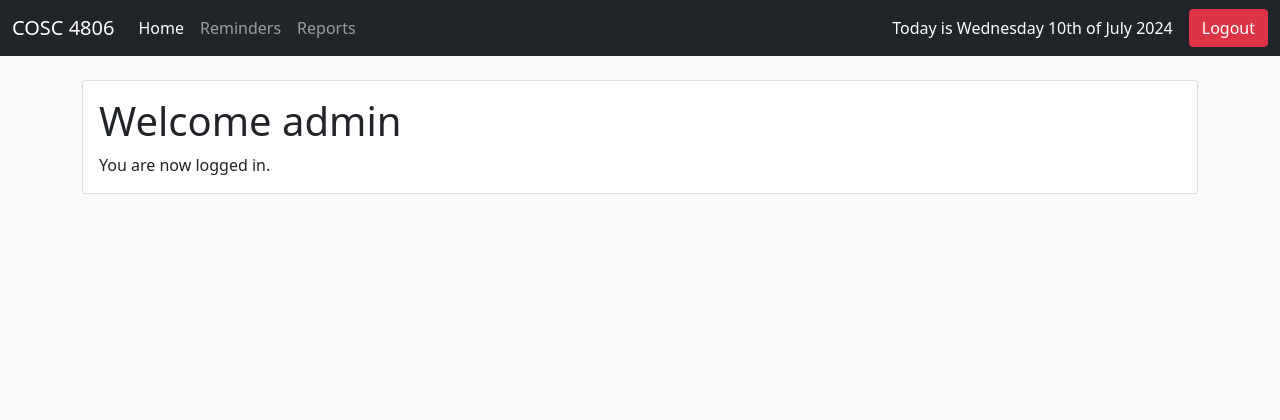
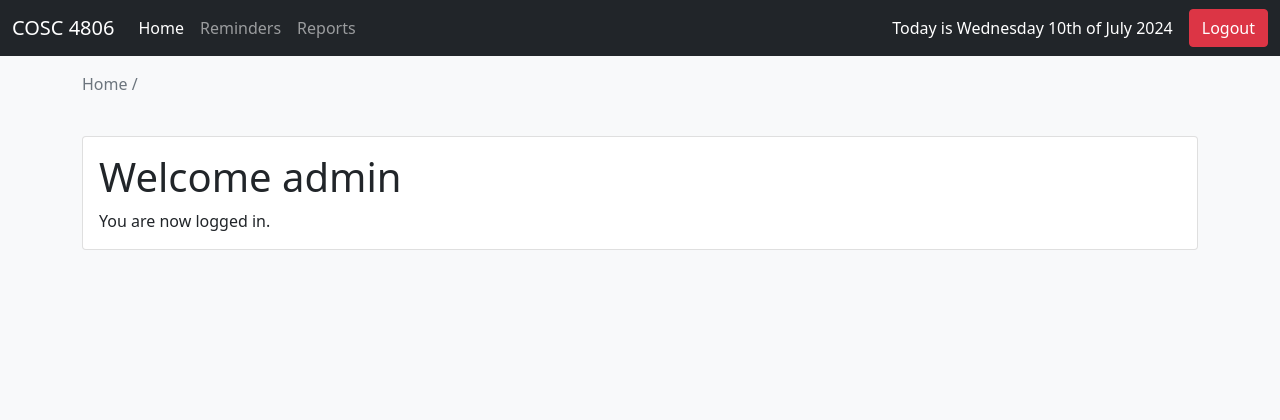
Before and after one commit to zMollaz/COSC4806-Assignment5, a PHP site: page /home in a window 1280 px wide. Shown: the top 420 px of the page. Run offline with PHP 8.4, Linux system fonts and the light colour scheme; the visitor is signed in with stand-in values (Sample User, id 1); data that the repository does not hold is empty.

Commit message:
Added breadcrumbs to header (new BS component)

```diff
--- a/app/views/templates/header.php
+++ b/app/views/templates/header.php
@@ -6,8 +6,6 @@ if (!isset($_SESSION['auth'])) {
     exit();
 }
 ?>
-<!DOCTYPE html>
-<html lang="en">
 <head>
     <meta charset="UTF-8">
     <meta name="viewport" content="width=device-width, initial-scale=1.0">
@@ -45,6 +43,18 @@ if (!isset($_SESSION['auth'])) {
             </div>
         </div>
     </nav>
+    <div class="container mt-3">
+        <nav aria-label="breadcrumb">
+      <ol class="breadcrumb">
+                <?php if ($_SESSION['controller'] == 'home'): ?>
+                    <li class="breadcrumb-item active" aria-current="page">Home /</li>
+                <?php else: ?>
+                    <li class="breadcrumb-item"><a href="/">Home</a></li>
+                    <li class="breadcrumb-item active" aria-current="page"><?php echo ucwords($_SESSION["controller"]); ?></li>
+                <?php endif; ?>
+            </ol>
+        </nav>
+    </div>
 
     <script src="https://cdn.jsdelivr.net/npm/bootstrap@5.1.3/dist/js/bootstrap.bundle.min.js" integrity="sha384-ka7Sk0Gln4gmtz2MlQnikT1wXgYsOg+OMhuP+IlRH9sENBO0LRn5q+8nbTov4+1p" crossorigin="anonymous"></script>
 </body>
```
